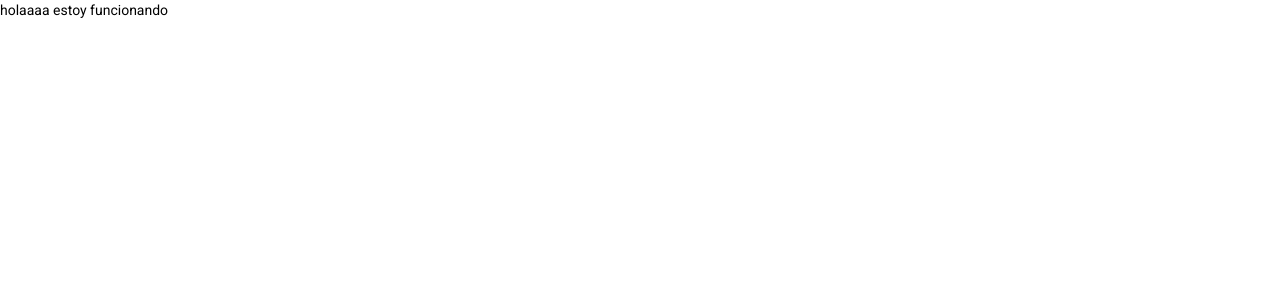
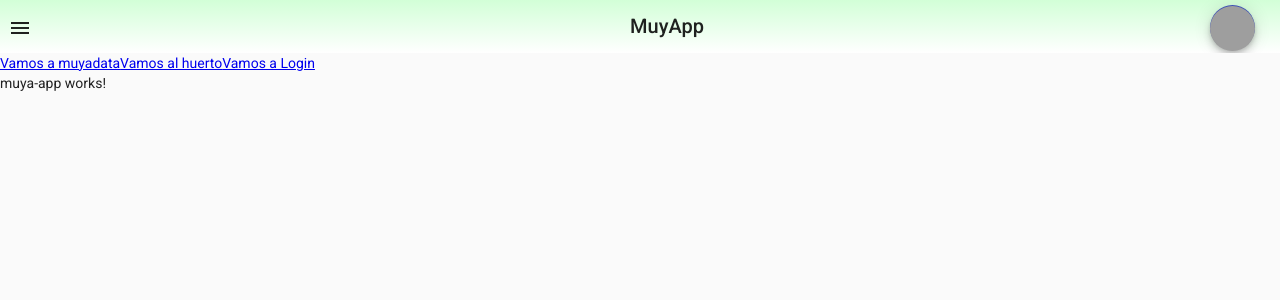
Before and after one commit to khebinMant/MuyApp, an Angular app in the folder client/: page /menu/app in a window 1280 px wide. Before the commit this address led to /. Shown: the top 300 px of the page. Built offline with nearby package versions, Linux system fonts and the light colour scheme; grey boxes are pictures that could not be loaded.

Commit message:
Añadido sideNav y componentes

```diff
--- a/client/src/app/app-routing.module.ts
+++ b/client/src/app/app-routing.module.ts
@@ -1,8 +1,27 @@
+import { MuyaDataComponent } from './pages/muya-data/muya-data.component';
+import { AppComponent } from './app.component';
+import { LoginComponent } from './pages/login/login.component';
+import { MuyaAppComponent } from './pages/muya-app/muya-app.component';
+import { MenuPrincipalComponent } from './pages/menu-principal/menu-principal.component';
 import { NgModule } from '@angular/core';
 import { Routes, RouterModule } from '@angular/router';
 
 
-const routes: Routes = [];
+const routes: Routes = [
+  {path: '', component:LoginComponent},
+  {path: 'menu', component:MenuPrincipalComponent, children:
+    [
+      {path: 'data', component:MuyaDataComponent},
+      {path: 'app', component:MuyaAppComponent}
+    ]
+  },
+  {path: 'login', component:LoginComponent, children:
+  [
+    {path: 'menu', component:MenuPrincipalComponent}
+  ]
+}
+
+];
 
 @NgModule({
   imports: [RouterModule.forRoot(routes)],
--- a/client/src/app/app.component.html
+++ b/client/src/app/app.component.html
@@ -1 +1 @@
-<div>holaaaa estoy funcionando</div>
+<router-outlet></router-outlet>
--- a/client/src/app/pages/login/login.component.html
+++ b/client/src/app/pages/login/login.component.html
@@ -1 +1,3 @@
 <p>login works!</p>
+<a routerLink="menu">Vamos  a Menu</a>
+<router-outlet></router-outlet>
--- a/client/src/app/pages/menu-principal/menu-principal.component.html
+++ b/client/src/app/pages/menu-principal/menu-principal.component.html
@@ -1 +1,52 @@
 <p>menu-principal works!</p>
+<div class="example-container" [class.example-is-mobile]="mobileQuery.matches" >
+  <mat-toolbar class="example-toolbar">
+    <button mat-icon-button (click)="snav.toggle()"><mat-icon>menu</mat-icon></button>
+    <h1 class="example-app-name">MuyApp</h1>
+    <div class="usuario" fxFlex="4%">
+      <button mat-fab color="primary" [matMenuTriggerFor]="menuPersona">
+        <img src="https://material.angular.io/assets/img/examples/shiba1.jpg" alt="">
+     </button>
+      <mat-menu #menuPersona="matMenu" xPosition="before">
+          <mat-card class="example-card">
+            <mat-card-header>
+              <div mat-card-avatar class="example-header-image"></div>
+              <mat-card-title>Shiba Inu</mat-card-title>
+              <mat-card-subtitle>Dog Breed</mat-card-subtitle>
+            </mat-card-header>
+            <img mat-card-image src="https://material.angular.io/assets/img/examples/shiba2.jpg" alt="Photo of a Shiba Inu">
+            <mat-card-content>
+              <p>
+                The Shiba Inu is the smallest of the six original and distinct spitz breeds of dog from Japan.
+                A small, agile dog that copes very well with mountainous terrain, the Shiba Inu was originally
+                bred for hunting.
+              </p>
+            </mat-card-content>
+            <mat-card-actions>
+              <button mat-button>
+                <a routerLink="">Cerrar Sesion</a>
+                <router-outlet></router-outlet>
+              </button>
+              <button mat-button>SHARE</button>
+            </mat-card-actions>
+          </mat-card>
+
+      </mat-menu>
+    </div>
+  </mat-toolbar>
+
+  <mat-sidenav-container class="example-sidenav-container"
+                         [style.marginTop.px]="mobileQuery.matches ? 56 : 0">
+    <mat-sidenav #snav [mode]="mobileQuery.matches ? 'over' : 'side'"
+                 [fixedInViewport]="mobileQuery.matches" fixedTopGap="56">
+        Aqui irian las plantas
+    </mat-sidenav>
+
+    <mat-sidenav-content>
+      <a routerLink="data">Vamos  a muyadata</a>
+      <a routerLink="app">Vamos  al huerto</a>
+      <a routerLink="">Vamos  a Login</a>
+      <router-outlet></router-outlet>
+    </mat-sidenav-content>
+  </mat-sidenav-container>
+</div>
--- a/client/src/app/pages/menu-principal/menu-principal.component.scss
+++ b/client/src/app/pages/menu-principal/menu-principal.component.scss
@@ -0,0 +1,132 @@
+.example-container {
+  display: flex;
+  flex-direction: column;
+  position: absolute;
+  top: 0;
+  bottom: 0;
+  left: 0;
+  right: 0;
+}
+button mat-menu-item{
+  height: auto;
+  width: auto;
+}
+button mat-icon-button{
+  position: absolute;
+  left: 25px;
+  top: 20px
+}
+mat-toolbar {
+  height: 3.3rem;
+  background:linear-gradient(to top, white,#D2FFD7);
+  padding: 0;
+ }
+.example-is-mobile .example-toolbar {
+
+  position: relative;
+
+  text-align: center;
+  /* Make sure the toolbar will stay on top of the content as it scrolls past. */
+  z-index: 2;
+}
+
+h1.example-app-name {
+  position: absolute;
+  right: 45%;
+}
+.example-sidenav-container {
+  /* When the sidenav is not fixed, stretch the sidenav container to fill the available space. This
+     causes `<mat-sidenav-content>` to act as our scrolling element for desktop layouts. */
+  flex: 1;
+}
+.example-is-mobile .example-sidenav-container {
+  /* When the sidenav is fixed, don't constrain the height of the sidenav container. This allows the
+     `<body>` to be our scrolling element for mobile layouts. */
+  flex: 1 0 auto;
+}
+.usuario {
+  position: absolute;
+  right: 25px;
+  display: inline-block;
+}
+.usuario button {
+  padding: 0;
+  height: 45px;
+  width: 45px;
+  margin-top: 0.1rem;
+}
+.usuario button img {
+  height: 45px;
+  width: 45px;
+  margin-top: -0.9rem;
+  padding: 0;
+  border-radius: 100%;
+  // border:1px solid #666;
+}
+.example-card {
+  max-width: 400px;
+}
+.example-header-image {
+  background-image: url('https://material.angular.io/assets/img/examples/shiba1.jpg');
+  background-size: cover;
+}
+mat-card img{
+  justify-content: center;
+}
+/*
+@import '../../../main-style.scss';
+
+.layout-box{
+  display: flex;
+  flex-direction: column;
+  height: 100%;
+
+  overflow: hidden;
+
+  .page-content{
+    flex-grow: 1;
+    overflow-y : scroll;
+  }
+}
+.top-bar{
+  position: relative;
+  width: 100%;
+  height: 68px;
+  background:linear-gradient(to top, #D2FFD7,white);
+
+  box-shadow: 0px 0px 10px 0px rgba(black, 0.60);
+
+  display: flex;
+  flex-shrink: 0; // to prevent the top bar from shrinking  para prevenir que la barra de top se contraiga
+  // Center child elements(the heading)
+  justify-content: center;
+  align-items: center;
+  h1{
+    color:#707070 ;
+    font-size: 35px;
+    font-family: 'Segoe UI', Tahoma, Geneva, Verdana, sans-serif ;
+  }
+  .cara{
+    position: absolute;
+    right: 15px;
+  }
+  .icono{
+    position: absolute;
+    left: 15px;
+  }
+}
+mat-sidenav-container {
+  max-width: 100%;
+  height: 550px;
+}
+mat-sidenav {
+  position: absolute;
+  max-width: 320px;
+  background-color: #f77129c2;
+  height: 550px;
+}
+mat-sidenav-content {
+  background-color: #fff;
+  height: 550px;
+}
+*/
--- a/client/src/app/pages/menu-principal/menu-principal.component.ts
+++ b/client/src/app/pages/menu-principal/menu-principal.component.ts
@@ -1,4 +1,5 @@
-import { Component, OnInit } from '@angular/core';
+import { Component, OnInit, ChangeDetectorRef } from '@angular/core';
+import { MediaMatcher } from '@angular/cdk/layout';
 
 @Component({
   selector: 'app-menu-principal',
@@ -7,9 +8,19 @@ import { Component, OnInit } from '@angular/core';
 })
 export class MenuPrincipalComponent implements OnInit {
 
-  constructor() { }
+  mobileQuery: MediaQueryList;
+  fillerNav = Array.from({length: 50}, (_, i) => `Nav Item ${i + 1}`);
+
+  private _mobileQueryListener: () => void;
+  constructor(changeDetectorRef: ChangeDetectorRef, media: MediaMatcher) {
+    this.mobileQuery = media.matchMedia('(max-width: 600px)');
+    this._mobileQueryListener = () => changeDetectorRef.detectChanges();
+    this.mobileQuery.addListener(this._mobileQueryListener);
+  }
 
   ngOnInit(): void {
+    this.mobileQuery.removeListener(this._mobileQueryListener);
+
   }
 
 }
```
